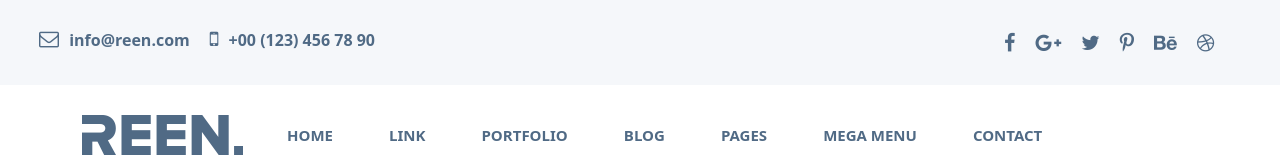
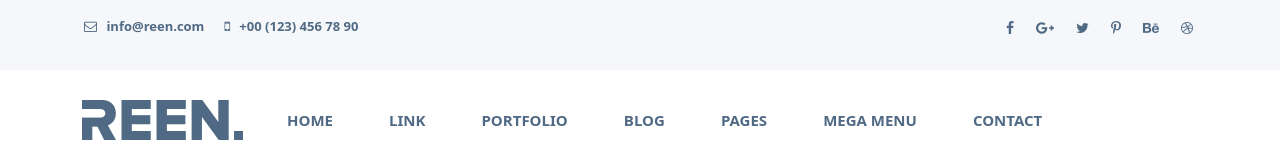
Before and after one commit to Emon0210/Class-11-Reen, a plain HTML site: page index.html in a window 1280 px wide. Shown: the top 160 px of the page. Drawn offline with nearby package versions, Linux system fonts and the light colour scheme.

Commit message:
Add files via upload

```diff
--- a/css/style.css
+++ b/css/style.css
@@ -45,7 +45,8 @@ body {
 
 .header-section .top-menu .container {
 
-    padding: 0px 0px 10px 0px;
+    padding: 0px 0px 12px 0px;
+    margin-top: -11px;
 
 
 }
@@ -58,6 +59,7 @@ body {
     flex-wrap: wrap;
     margin-right: -15px;
     margin-left: -15px;
+    height: 5vh;
 }
 
 
@@ -73,7 +75,7 @@ body {
 .header-section .top-menu .container .row .col-6 .info-inner {
 
     width: 100%;
-    margin-left: -60px;
+    margin-left: -15px;
 
 
 
@@ -90,6 +92,7 @@ body {
     list-style-type: none;
     display: inline-block;
     margin-right: 15px;
+    font-size: 13px;
 }
 
 
@@ -99,14 +102,28 @@ body {
     text-decoration: none;
     margin-right: 5px;
     color: #506a85;
-    font-weight: 700;
+    font-weight: 600;
 }
+
+
+
+
+.header-section .top-menu .container .row .col-6 .info-inner ul li a:hover {
+
+
+    color: #00bc9c;
+    text-decoration-line: underline;
+
+}
+
+
+
 
 
 .header-section .top-menu .container .row .col-6 .info-inner ul li a i {
 
     margin-right: 1px;
-    font-size: 20px;
+    font-size: 13px;
 }
 
 
@@ -130,12 +147,11 @@ body {
 
 .header-section .top-menu .container .row .col-6 .social-menu li {
 
-    margin-left: 20px;
+    margin-left: 22px;
     list-style: none;
     display: inline-block;
-    font-size: 20px
+    font-size: 14px
 }
-
 
 
 
@@ -148,7 +164,13 @@ body {
 }
 
 
+.header-section .top-menu .container .row .col-6 .social-menu li a:hover {
 
+
+    color: #00bc9c;
+    text-decoration-line: underline;
+
+}
 
 
 
```
